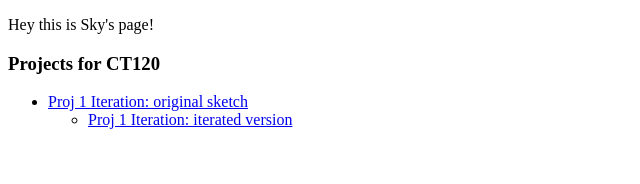
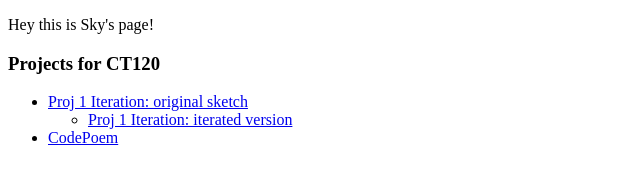
Before and after one commit to skylarharp/skylarharp.github.io, a plain HTML site: page index.html in a window 1280 px wide. Shown: the whole page, without its empty margins (0-640 px from the left). Drawn offline with Linux system fonts and the light colour scheme.

Commit message:
Update index.html

```diff
--- a/index.html
+++ b/index.html
@@ -12,5 +12,7 @@
     <ul>
       <li><a href="https://editor.p5js.org/skylarharp/full/19v2V-ogN">Proj 1 Iteration: iterated version</a></li>
     </ul>
+      <li><a href="codepoem">CodePoem</a></li>
+
   </body>
 </html>
```
